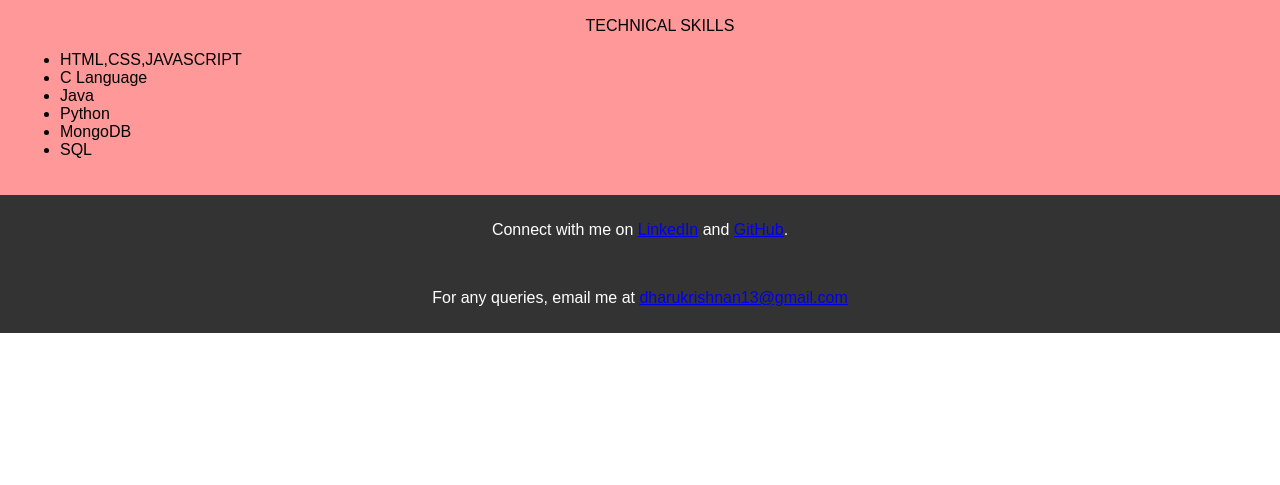
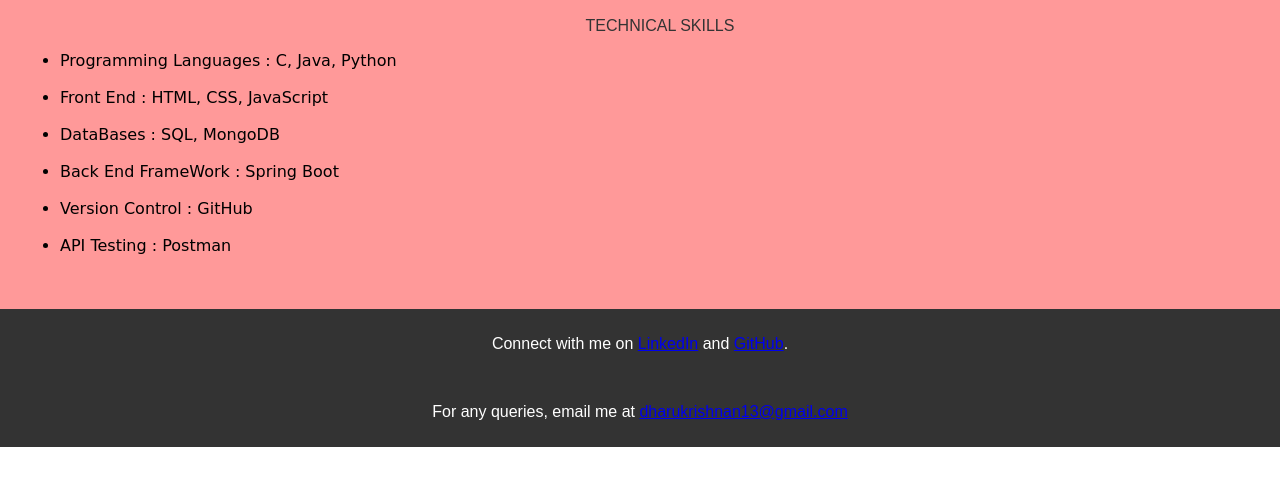
Before and after one commit to Dharu-k/Portfolio, a plain HTML site: page skills.html in a window 1280 px wide. Shown: the part 109-594 px from the top of the page. Drawn offline with Linux system fonts and the light colour scheme.

Commit message:
Update skills.html
added some side headings

```diff
--- a/skills.html
+++ b/skills.html
@@ -21,13 +21,19 @@
     <section id="skills">
         <h2>Skills</h2>
         <ul>
-           <center><p>TECHNICAL SKILLS</p></center>
-           <li>HTML,CSS,JAVASCRIPT</li>
-           <li>C Language</li>
-           <li>Java</li>
-           <li>Python</li>
-           <li>MongoDB</li>
-           <li>SQL</li>
+           <center><p style="color:#333333 ;">TECHNICAL SKILLS</p></center>
+           <li style="font-family:cursive;">Programming Languages : C, Java, Python</li>
+           <br>
+           <li style="font-family:cursive;">Front End : HTML, CSS, JavaScript</li>
+           <br>
+           <li style="font-family:cursive;">DataBases : SQL, MongoDB</li>
+           <br>
+           <li style="font-family:cursive;">Back End FrameWork : Spring Boot</li>
+           <br>
+           <li style="font-family:cursive;">Version Control : GitHub</li>
+           <br>
+           <li style="font-family:cursive;">API Testing : Postman</li>
+           <br>
         </ul>
     </section>
 
```
